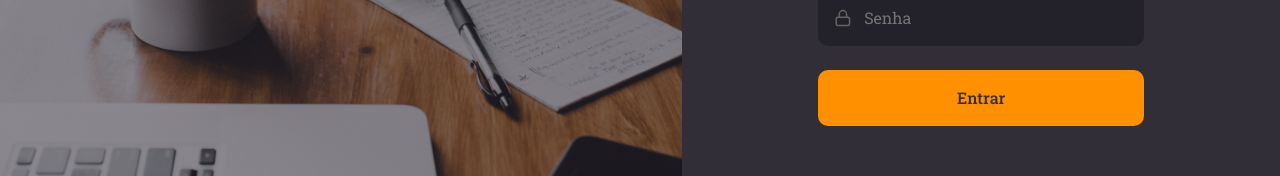
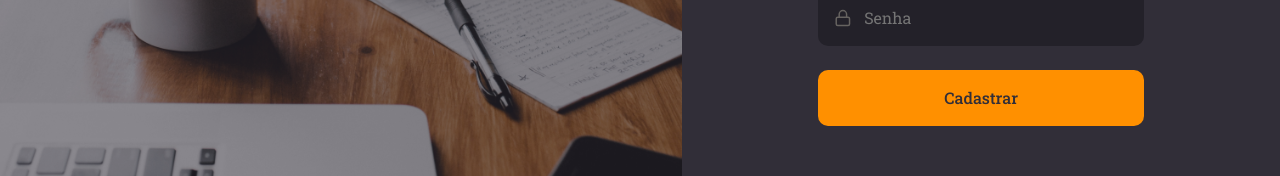
Before and after one commit to MullerHub/Rocketseat-Explorer, a React (Vite) app in the folder Stage0901/RocketNotes/: page / in a window 1280 px wide. Shown: the part 465-641 px from the top of the page. Built offline with nearby package versions, Linux system fonts and the light colour scheme.

Commit message:
SignUp att

```diff
--- a/Stage0901/RocketNotes/src/pages/SignUp/Index.jsx
+++ b/Stage0901/RocketNotes/src/pages/SignUp/Index.jsx
@@ -16,7 +16,7 @@ export function SignUp() {
         <Input placeholder="Nome" type="text" icon={FiUser} />
         <Input placeholder="E-mail" type="text" icon={FiMail} />
         <Input placeholder="Senha" type="password" icon={FiLock} />
-        <Button title="Entrar" />
+        <Button title="Cadastrar" />
 
         <a href="#">Voltar para o login</a>
       </Form>
```
